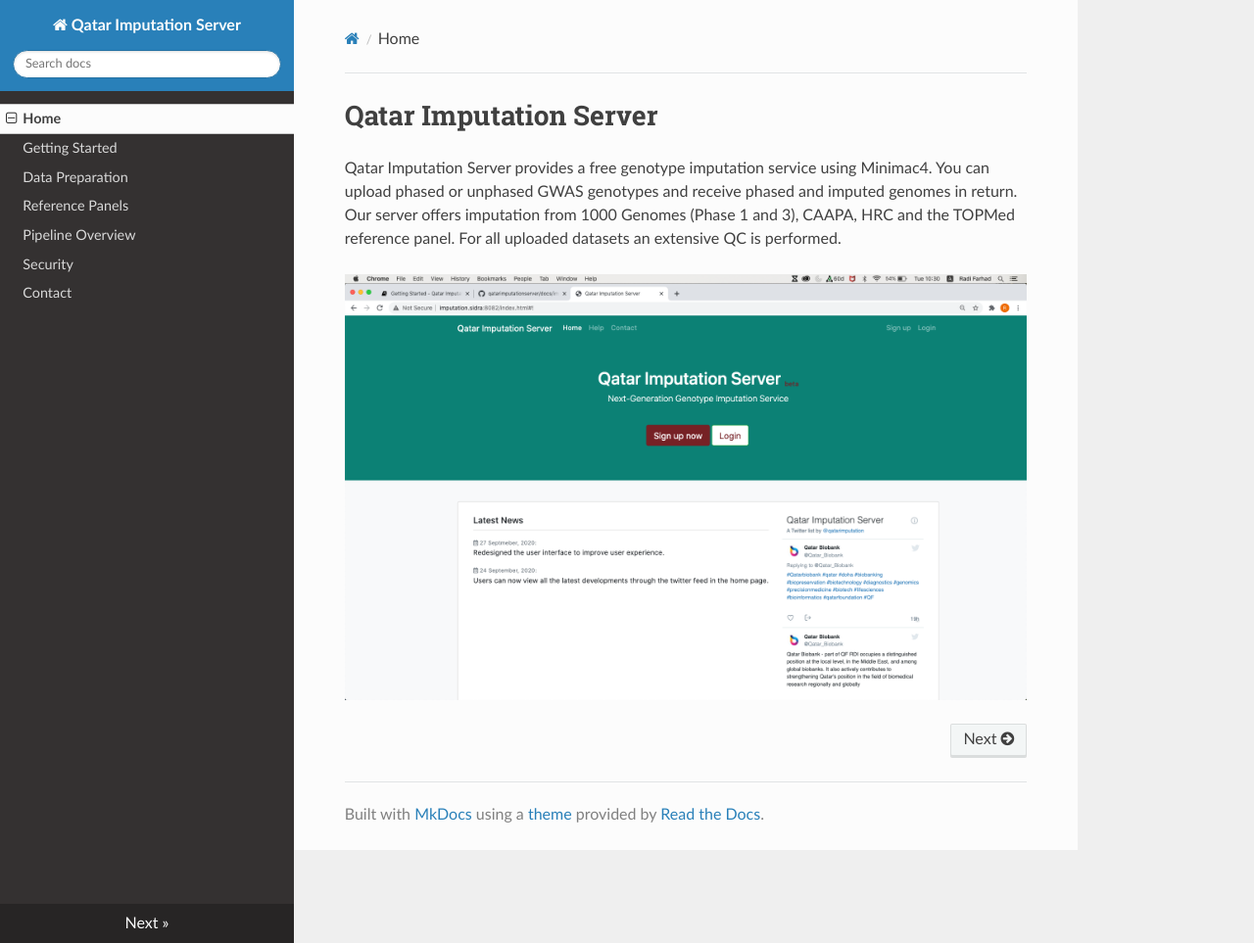
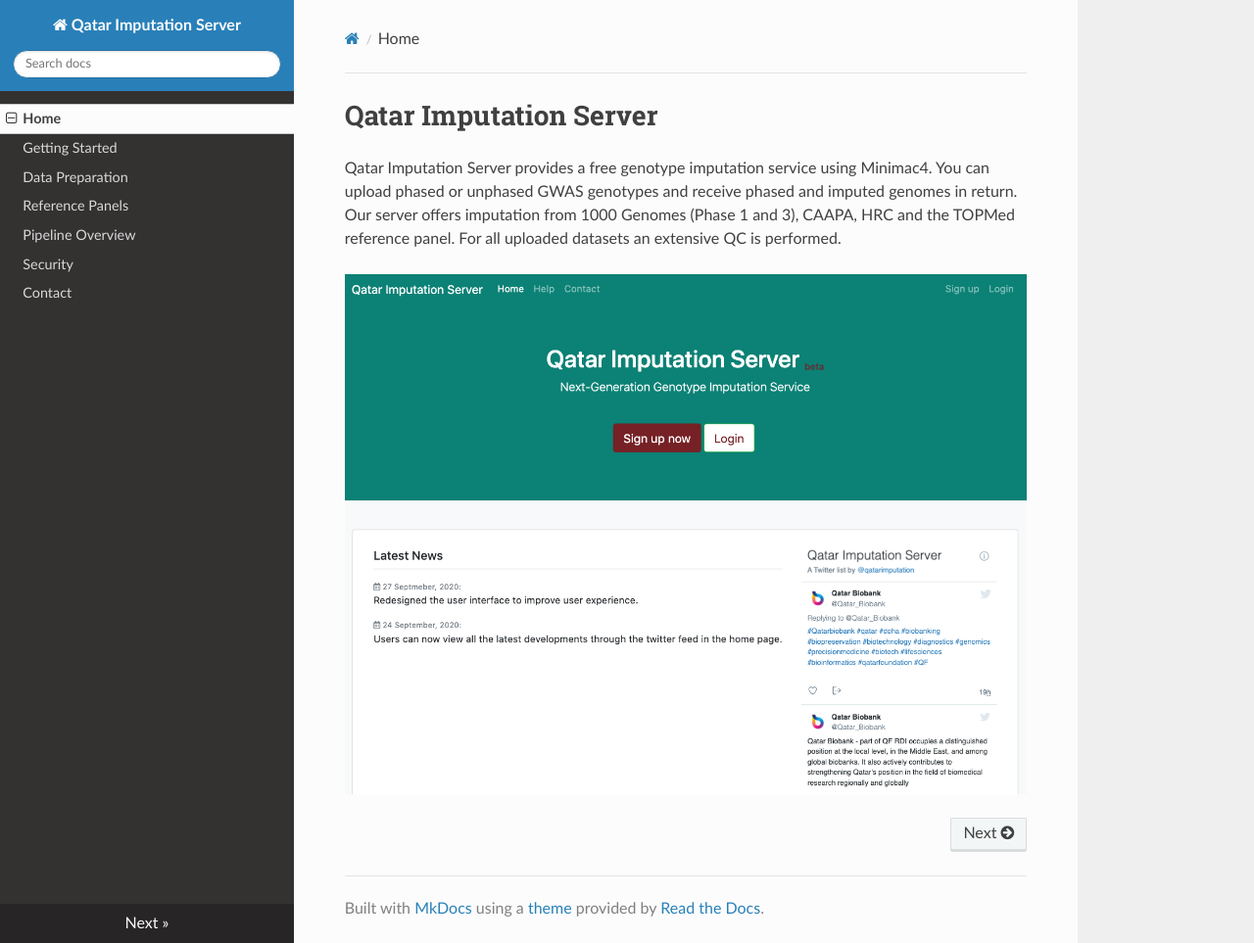
Before and after one commit to radithottoli/qatarimputationserver, an MkDocs documentation site: the page built from docs/index.md, in a window 1280 px wide and 963 px high. Shown: the whole window at 98% size. Built offline with MkDocs 1.6.1, drawn with Linux system fonts in a browser that asks for light colours; nearby versions of some CDN libraries.

Commit message:
Increased the resolution of the image in the home page

```diff
--- a/docs/index.md
+++ b/docs/index.md
@@ -3,4 +3,4 @@
 Qatar Imputation Server provides a free genotype imputation service using Minimac4. You can upload phased or unphased GWAS genotypes and receive phased and imputed genomes in return. Our server offers imputation from 1000 Genomes (Phase 1 and 3), CAAPA, HRC and the TOPMed reference panel. For all uploaded datasets an extensive QC is performed.
 
 
-![Screenshot](img/home_page.png)
+![Screenshot](img/index_ss.png)
```
Also changed, not shown: docs/img/home_page.png (deleted), docs/img/index_ss.png (added).
